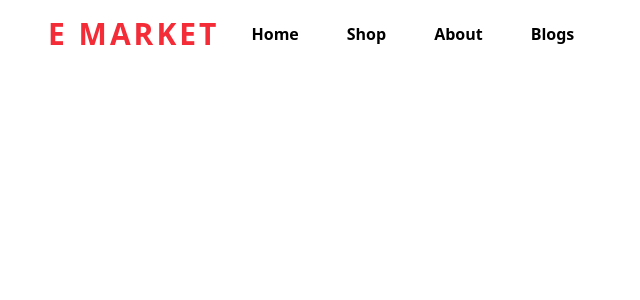
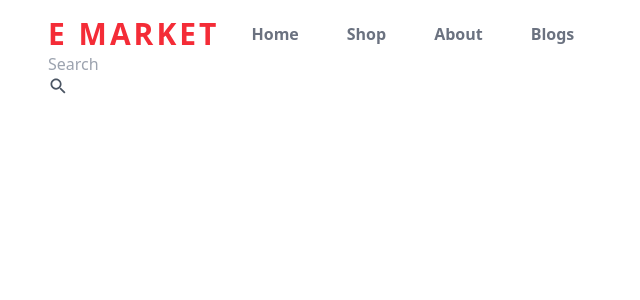
Before and after one commit to Dominic-SR/E-Market, a React (Create React App) app: page / in a window 1280 px wide. Shown: the top 300 px of the page, without its empty margins (0-640 px from the left). Built offline with nearby package versions, Linux system fonts and the light colour scheme.

Commit message:
icon package added

```diff
--- a/package.json
+++ b/package.json
@@ -8,6 +8,7 @@
     "@testing-library/user-event": "^13.5.0",
     "react": "^18.3.1",
     "react-dom": "^18.3.1",
+    "react-icons": "^5.2.1",
     "react-scripts": "5.0.1",
     "web-vitals": "^2.1.4"
   },
--- a/src/components/navbar/Navbar.js
+++ b/src/components/navbar/Navbar.js
@@ -1,4 +1,5 @@
 import React from 'react'
+import { IoMdSearch } from 'react-icons/io'
 
 function Navbar() {
 
@@ -27,7 +28,7 @@ function Navbar() {
   ]
 
   return (
-    <div className='bg-white dark:bg-gray-900 dark:text-white duration-200 relative Z-40'>
+    <div className="bg-white dark:bg-gray-900 dark:text-white duration-200 relative Z-40">
       <div className='py-4'>
         <div className='container'>
           {/* Logo and Link Section */}
@@ -44,14 +45,28 @@ function Navbar() {
                 {
                   MenuLinks.map((data, index) => (
                     <li>
-                      <a href={data.link} className='inline-block px-4 font-semibold'>{data.name}</a>
+                      <a href={data.link} className='inline-block px-4 font-semibold text-gray-500 hover:text-black dark:hover:text-white duration-200'>
+                        {" "}
+                        {data.name}
+                        </a>
                     </li>
                   ))
                 }
               </ul>
             </div>
           </div>
+
             {/* Navbar Right section */}
+            <div>
+              {/* Search bar section */}
+                <div>
+                  <input type='text' placeholder='Search' className=''/>
+                  <IoMdSearch className='text-xl text-gray-600 dark:text-gray-400' />
+                </div>
+              {/* Dark mode section */}
+                <div></div>
+            </div>
+
         </div>
       </div>
     </div>
--- a/tailwind.config.js
+++ b/tailwind.config.js
@@ -1,7 +1,7 @@
 /** @type {import('tailwindcss').Config} */
 module.exports = {
-  content: ["./index.html","./public/index.html", "./src/**/*.{js,jsx,ts,tsx}",],
-  dark: "calss",
+  content: ["./public/index.html", "./src/**/*.{js,jsx,ts,tsx}",],
+  darkMode: "class",
   theme: {
     extend: {
       colors:{
```
Also changed, not shown: 1 other file (tests, documents, lock files or other folders).
